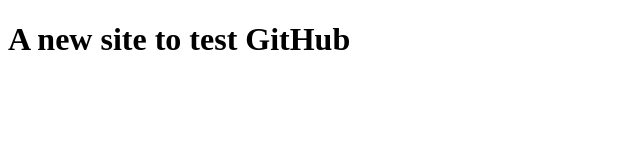
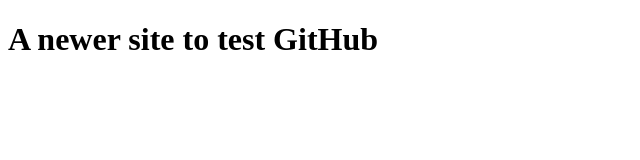
Before and after one commit to xarkos/webmatrixtest, a plain HTML site: page index.html in a window 1280 px wide. Shown: the whole page, without its empty margins (0-640 px from the left). Drawn offline with Linux system fonts and the light colour scheme.

Commit message:
My Second Commit

```diff
--- a/index.html
+++ b/index.html
@@ -6,6 +6,6 @@
         <title>Git Hub Test</title>
     </head>
     <body>
-        <h1>A new site to test GitHub</h1>
+        <h1>A newer site to test GitHub</h1>
     </body>
 </html>
```
